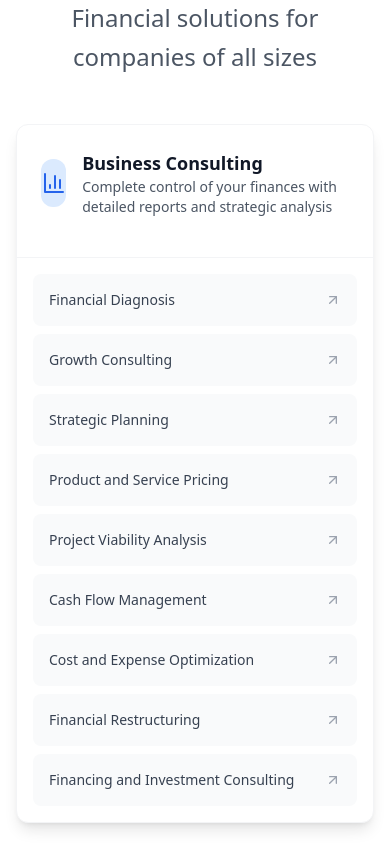
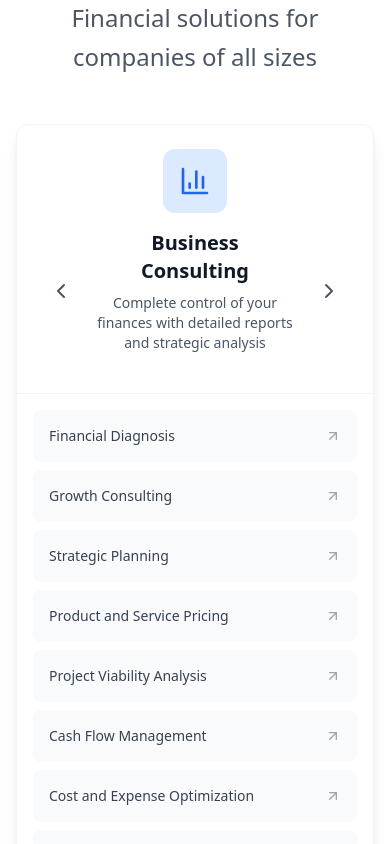
Before and after one commit to Dcadv789/Site2, a React (Vite) app: page / in a window 390 px wide. Shown: the part 4360-5204 px from the top of the page. Built offline with nearby package versions, Linux system fonts and the light colour scheme.

Commit message:
Commit from Bolt to GitHub

```diff
--- a/src/components/Plans.tsx
+++ b/src/components/Plans.tsx
@@ -36,7 +36,7 @@ export function Plans() {
   ];
 
   return (
-    <section id="planos" className="py-24 bg-gradient-to-b from-gray-900 to-gray-800 scroll-mt-16">
+    <section id="planos" className="pt-12 md:pt-16 pb-12 md:pb-16 bg-gradient-to-b from-gray-900 to-gray-800 scroll-mt-16">
       <div className="max-w-7xl mx-auto px-4 sm:px-6 lg:px-8">
         <div className="text-center mb-16">
           <motion.div
--- a/src/components/services.mobile.tsx
+++ b/src/components/services.mobile.tsx
@@ -1,5 +1,5 @@
-import React from 'react';
-import { motion } from 'framer-motion';
+import React, { useState } from 'react';
+import { motion, AnimatePresence } from 'framer-motion';
 import { useTranslation } from 'react-i18next';
 import {
   BarChart3,
@@ -8,11 +8,14 @@ import {
   PiggyBank,
   TrendingUp,
   Users,
-  ArrowUpRight
+  ArrowUpRight,
+  ChevronLeft,
+  ChevronRight
 } from 'lucide-react';
 
 export function ServicesMobile() {
   const { t } = useTranslation();
+  const [currentServiceIndex, setCurrentServiceIndex] = useState(0);
 
   const services = [
     {
@@ -59,6 +62,18 @@ export function ServicesMobile() {
     }
   ];
 
+  const nextService = () => {
+    setCurrentServiceIndex((prev) =>
+      prev === services.length - 1 ? 0 : prev + 1
+    );
+  };
+
+  const previousService = () => {
+    setCurrentServiceIndex((prev) =>
+      prev === 0 ? services.length - 1 : prev - 1
+    );
+  };
+
   return (
     <section id="servicos" className="pt-12 pb-12 bg-white scroll-mt-16">
       <div className="px-4">
@@ -78,26 +93,43 @@ export function ServicesMobile() {
           </motion.div>
         </div>
 
-        <div className="space-y-8">
-          {services.map((service, serviceIndex) => {
+        <div className="relative">
+          <AnimatePresence mode="wait">
+            <motion.div
+              key={currentServiceIndex}
+              initial={{ opacity: 0, x: 100 }}
+              animate={{ opacity: 1, x: 0 }}
+              exit={{ opacity: 0, x: -100 }}
+              transition={{ duration: 0.3 }}
+              className="bg-white rounded-xl shadow-lg border border-gray-100 overflow-hidden"
+            >
+              {(() => {
+                const service = services[currentServiceIndex];
                 const Icon = service.icon;
                 return (
-              <motion.div
-                key={service.id}
-                initial={{ opacity: 0, y: 20 }}
-                whileInView={{ opacity: 1, y: 0 }}
-                viewport={{ once: true }}
-                transition={{ duration: 0.5, delay: serviceIndex * 0.1 }}
-                className="bg-white rounded-xl shadow-lg border border-gray-100 overflow-hidden"
+                  <div>
+                    <div className="p-6 border-b border-gray-100">
+                      <div className="flex flex-col items-center gap-4 mb-4">
+                        <div className="w-16 h-16 rounded-xl bg-blue-100 flex items-center justify-center">
+                          <Icon className="w-8 h-8 text-blue-600" />
+                        </div>
+                        <div className="flex items-center gap-4 w-full justify-between">
+                          <button
+                            onClick={previousService}
+                            className="w-10 h-10 flex items-center justify-center rounded-full hover:bg-gray-100 transition-colors"
                           >
-                <div className="p-6 border-b border-gray-100">
-                  <div className="flex items-center gap-4 mb-4">
-                    <div className="w-12 h-12 rounded-xl bg-blue-100 flex items-center justify-center">
-                      <Icon className="w-6 h-6 text-blue-600" />
+                            <ChevronLeft className="w-6 h-6 text-gray-600" />
+                          </button>
+                          <div className="text-center flex-1">
+                            <h3 className="text-xl font-semibold text-gray-900">{service.title}</h3>
+                            <p className="text-sm text-gray-600 mt-2">{service.description}</p>
                           </div>
-                    <div>
-                      <h3 className="text-lg font-semibold text-gray-900">{service.title}</h3>
-                      <p className="text-sm text-gray-600">{service.description}</p>
+                          <button
+                            onClick={nextService}
+                            className="w-10 h-10 flex items-center justify-center rounded-full hover:bg-gray-100 transition-colors"
+                          >
+                            <ChevronRight className="w-6 h-6 text-gray-600" />
+                          </button>
                         </div>
                       </div>
                     </div>
@@ -107,8 +139,7 @@ export function ServicesMobile() {
                         <motion.div
                           key={key}
                           initial={{ opacity: 0, x: -20 }}
-                      whileInView={{ opacity: 1, x: 0 }}
-                      viewport={{ once: true }}
+                          animate={{ opacity: 1, x: 0 }}
                           transition={{ duration: 0.3, delay: index * 0.05 }}
                           className="group relative bg-gray-50 rounded-lg p-4 hover:bg-blue-50 transition-colors"
                         >
@@ -121,9 +152,11 @@ export function ServicesMobile() {
                         </motion.div>
                       ))}
                     </div>
+                  </div>
+                );
+              })()}
             </motion.div>
-            );
-          })}
+          </AnimatePresence>
         </div>
 
         <div className="mt-10 text-center">
@@ -133,7 +166,7 @@ export function ServicesMobile() {
             whileTap={{ scale: 0.95 }}
             className="inline-block"
           >
-            <button className="bg-gray-900 hover:bg-blue-600 px-12 py-3 rounded-full text-white text-base font-medium transition-all duration-300 hover:shadow-lg">
+            <button className="bg-blue-600 hover:bg-blue-700 px-12 py-3 rounded-full text-white text-base font-medium transition-all duration-300 hover:shadow-lg">
               {t('services.cta')}
             </button>
           </motion.div>
```
Lines whose indentation alone changed are shown as unchanged.
